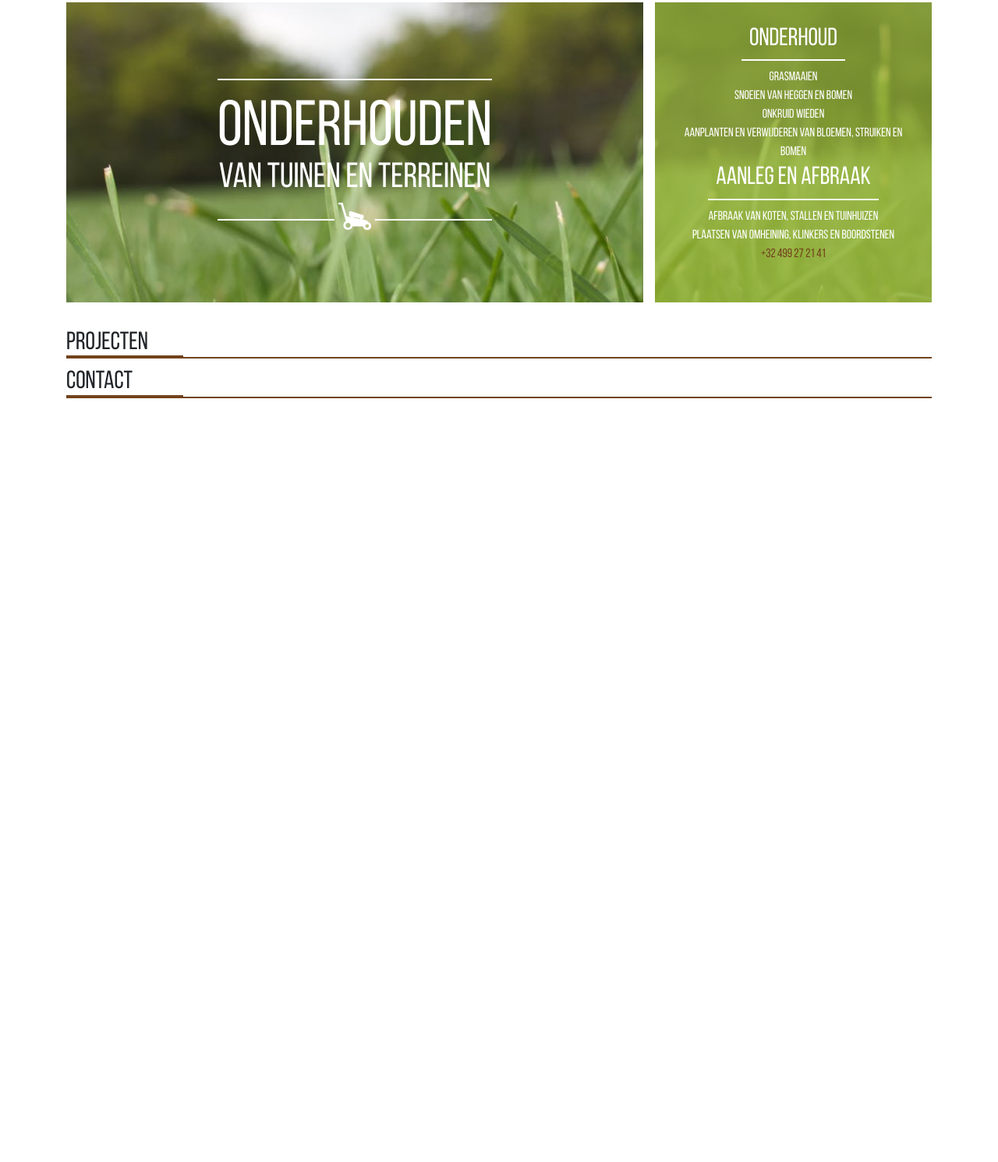
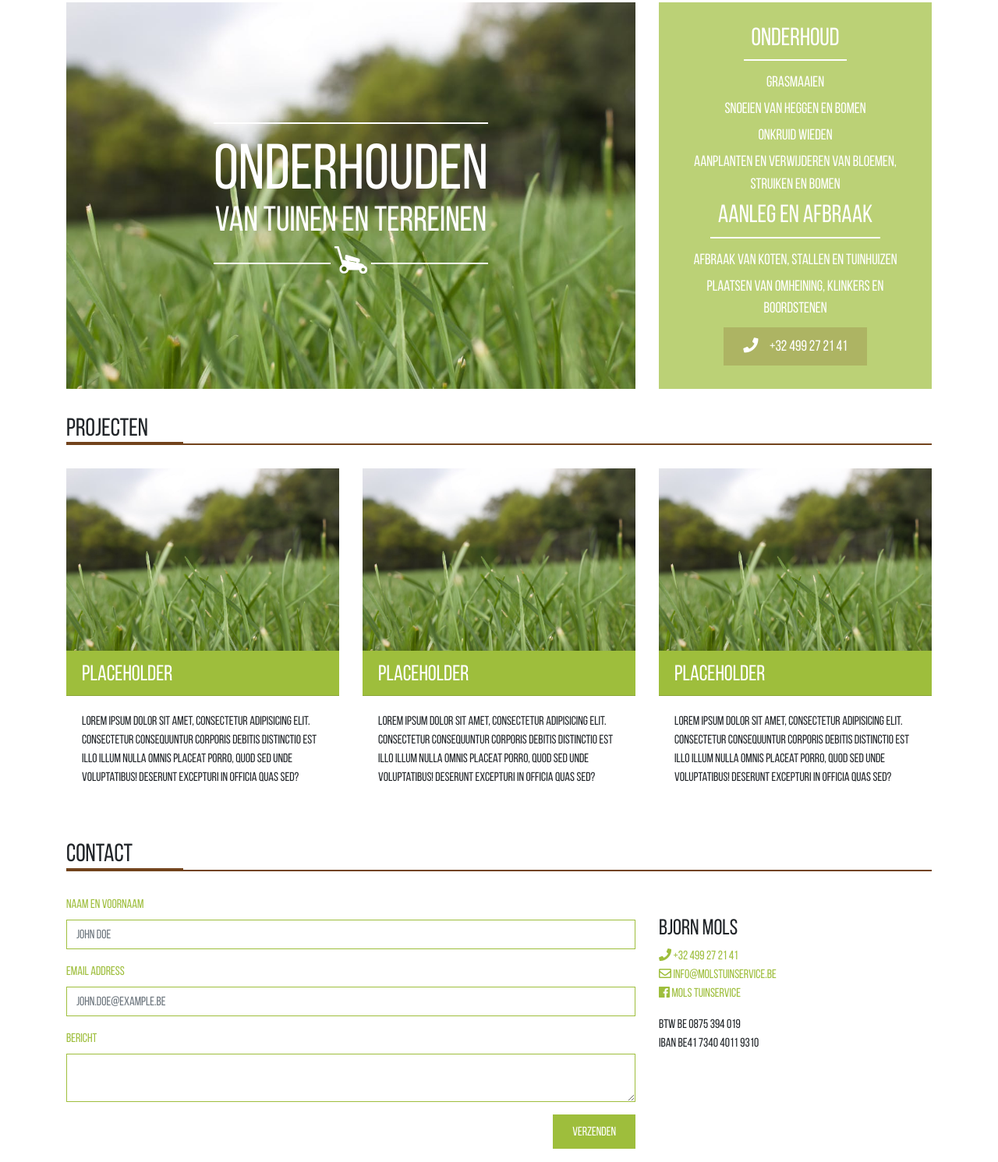
Before and after one commit to bjorvack/mols-tuinservice, a plain HTML site: page index.html in a window 1280 px wide. Shown: the part 109-1600 px from the top of the page at 78% size. Before the commit the page ends 800 px from the top, so only its background shows below. Drawn offline with Linux system fonts and the light colour scheme.

Commit message:
Add contact block

```diff
--- a/css/main.css
+++ b/css/main.css
@@ -11,18 +11,33 @@ body {
     font-family: "Bebas Neue", "Arial", serif;
 }
 
+a:hover {
+    text-decoration: none;
+    color: inherit;
+}
+
+.btn-success {
+    background-color: #9EBE3C !important;
+    color: #FFF;
+    border: none;
+    border-radius: 0;
+    padding: 10px 25px;
+}
+
 .bg-light {
     background-color: #9EBE3C !important;
 }
 
 .bg-services {
-    background-color: rgba(158, 190, 60, 0.7);
+    width: 100%;
+    padding: 25px;
+    background: rgba(158, 190, 60, 0.7)  ;
 }
 
-@media (min-width: 768px) {
-    .bg-services {
-        border-left: 15px #FFF solid;
-    }
+.bg-services a,
+.bg-services li {
+    margin: 5px 0;
+    font-size: 1.2em;
 }
 
 .nav-item {
@@ -37,7 +52,16 @@ body {
 }
 
 .call-to-action{
-    color: #72431C;
+    display: inline-block;
+    padding: 10px 25px;
+    color: #FFF;
+    background-color: rgba(114, 67, 28, 0.20);
+}
+
+.call-to-action:hover {
+    text-decoration: none;
+    color: #FFF;
+    background-color: rgba(114, 67, 28, 0.30);
 }
 
 .icon-wrapper {
@@ -69,23 +93,28 @@ body {
     right: 0px;
 }
 
-#banner {
+section {
     margin: 30px 0;
+}
+
+
+.bg-hero {
     background: url("../img/banner.jpeg") no-repeat center;
     background-size: cover;
+    min-height: 480px;
+}
+#banner {
     min-height: 200px;
 }
 
 #banner .position-wrapper {
-    margin: -95px 0 0;
     text-align: center;
-    position: relative;
-    top: 50%;
+    width: 100%;
 }
 
 #banner .title-wrapper {
+    margin-top: calc(50% - 211px);
     display: inline-block;
-    min-height: 480px;
 }
 
 #banner h1 {
@@ -104,7 +133,6 @@ body {
 
 #services {
     text-align: center;
-    padding: 25px;
     color: #FFF;
 }
 
@@ -120,6 +148,10 @@ body {
     list-style: none;
 }
 
+h2.divider {
+    margin-bottom: 30px;
+}
+
 h2.divider,
 h2.divider span{
     border-bottom: 2px solid #72431C;
@@ -129,3 +161,35 @@ h2.divider span {
     display: block;
     width: 150px;
 }
+
+.card {
+    border: none;
+    border-radius: 0;
+}
+
+.card-img {
+    border-radius: 0;
+}
+
+.card-header {
+    background-color: #9EBE3C !important;
+    color: #FFF;
+}
+
+#contact h3 {
+    margin-top: 25px;
+}
+
+#contact a {
+    color: #9EBE3C;
+}
+
+label {
+    color: #9EBE3C !important;
+}
+
+textarea,
+input {
+    border-color: #9EBE3C !important;
+    border-radius: 0 !important;
+}
--- a/index.html
+++ b/index.html
@@ -10,6 +10,7 @@
         <meta name="description" content="">
         <meta name="viewport" content="width=device-width, initial-scale=1">
 
+        <link rel="stylesheet" href="https://use.fontawesome.com/releases/v5.1.0/css/all.css" integrity="sha384-lKuwvrZot6UHsBSfcMvOkWwlCMgc0TaWr+30HWe3a4ltaBwTZhyTEggF5tJv8tbt" crossorigin="anonymous">
         <link rel="stylesheet" href="css/bootstrap.min.css">
         <link rel="stylesheet" href="css/main.css">
 
@@ -43,9 +44,9 @@
             </div>
         </nav>
         <div class="container">
-            <section id="banner" class="row">
-                <div class="col-md-8">
-                    <div class="position-wrapper">
+            <section id="banner" class="row flex">
+                <div class="col-md-8 d-flex">
+                    <div class="position-wrapper bg-hero">
                         <div class="title-wrapper">
                             <h1><span>Onderhouden</span><br>van tuinen en terreinen</h1>
                             <div class="icon-wrapper">
@@ -54,7 +55,8 @@
                         </div>
                     </div>
                 </div>
-                <div id="services" class="col-md-4 bg-services">
+                <div id="services" class="col-md-4 d-flex">
+                    <div class="bg-services">
                         <h2>Onderhoud</h2>
                         <ul>
                             <li>Grasmaaien</li>
@@ -68,25 +70,96 @@
                             <li>Plaatsen van omheining, klinkers en boordstenen</li>
                         </ul>
                         <a href="tel:+32499272141" class="call-to-action">
+                            <i class="fas fa-phone"></i> &ensp;
                             +32 499 27 21 41
                         </a>
                     </div>
+                </div>
             </section>
 
-            <section id="projecten" class="row">
+            <section id="projecten">
+                <div class="row">
                     <div class="col-md-12">
                         <h2 class="divider">
                             <span>Projecten</span>
                         </h2>
                     </div>
+                </div>
+                <div class="row">
+                    <div class="col-md-4">
+                        <div class="card">
+                            <img src="./img/banner.jpeg" alt="placeholder" class="card-img">
+                            <h3 class="card-header">Placeholder</h3>
+                            <p class="card-body">Lorem ipsum dolor sit amet, consectetur adipisicing elit. Consectetur consequuntur corporis debitis distinctio est illo illum nulla omnis placeat porro, quod sed unde voluptatibus! Deserunt excepturi in officia quas sed?</p>
+                        </div>
+                    </div>
+                    <div class="col-md-4">
+                        <div class="card">
+                            <img src="./img/banner.jpeg" alt="placeholder" class="card-img">
+                            <h3 class="card-header">Placeholder</h3>
+                            <p class="card-body">Lorem ipsum dolor sit amet, consectetur adipisicing elit. Consectetur consequuntur corporis debitis distinctio est illo illum nulla omnis placeat porro, quod sed unde voluptatibus! Deserunt excepturi in officia quas sed?</p>
+                        </div>
+                    </div>
+                    <div class="col-md-4">
+                        <div class="card">
+                            <img src="./img/banner.jpeg" alt="placeholder" class="card-img">
+                            <h3 class="card-header">Placeholder</h3>
+                            <p class="card-body">Lorem ipsum dolor sit amet, consectetur adipisicing elit. Consectetur consequuntur corporis debitis distinctio est illo illum nulla omnis placeat porro, quod sed unde voluptatibus! Deserunt excepturi in officia quas sed?</p>
+                        </div>
+                    </div>
+                </div>
             </section>
 
-            <section id="contact" class="row">
+            <section id="contact">
+                <div class="row">
                     <div class="col-md-12">
                         <h2 class="divider">
                             <span>Contact</span>
                         </h2>
                     </div>
+                </div>
+                <div class="row">
+                    <div class="col-md-8">
+                        <form action="">
+                            <div class="form-group">
+                                <label for="name">Naam en voornaam</label>
+                                <input type="text" class="form-control" id="name" placeholder="John Doe">
+                            </div>
+                            <div class="form-group">
+                                <label for="email">Email address</label>
+                                <input type="email" class="form-control" id="email" placeholder="john.doe@example.be">
+                            </div>
+                            <div class="form-group">
+                                <label for="message">Bericht</label>
+                                <textarea class="form-control" id="message"></textarea>
+                            </div>
+                            <button type="submit" class="btn btn-success float-right">Verzenden</button>
+                        </form>
+                    </div>
+                    <div class="col-md-4">
+                        <h3>Bjorn Mols</h3>
+                        <p>
+                            <a href="tel:+32499272141">
+                                <i class="fas fa-phone"></i>
+                                +32 499 27 21 41
+                            </a>
+                            <br>
+                            <a href="mailto:info@molstuinservice.be">
+                                <i class="far fa-envelope"></i>
+                                info@molstuinservice.be
+                            </a>
+                            <br>
+                            <a href="">
+                                <i class="fab fa-facebook"></i>
+                                Mols tuinservice
+                            </a>
+                        </p>
+                        <p>
+                            BTW BE 0875 394 019 <br>
+                            IBAN BE41 7340 4011 9310
+                        </p>
+                    </div>
+                </div>
             </section>
         </div>
     </body>
```
Lines whose indentation alone changed are shown as unchanged.
